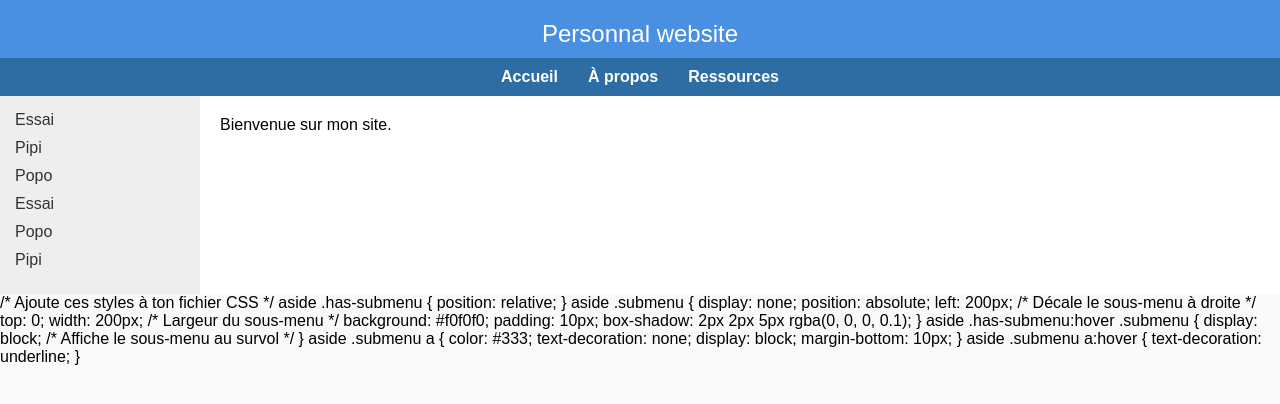
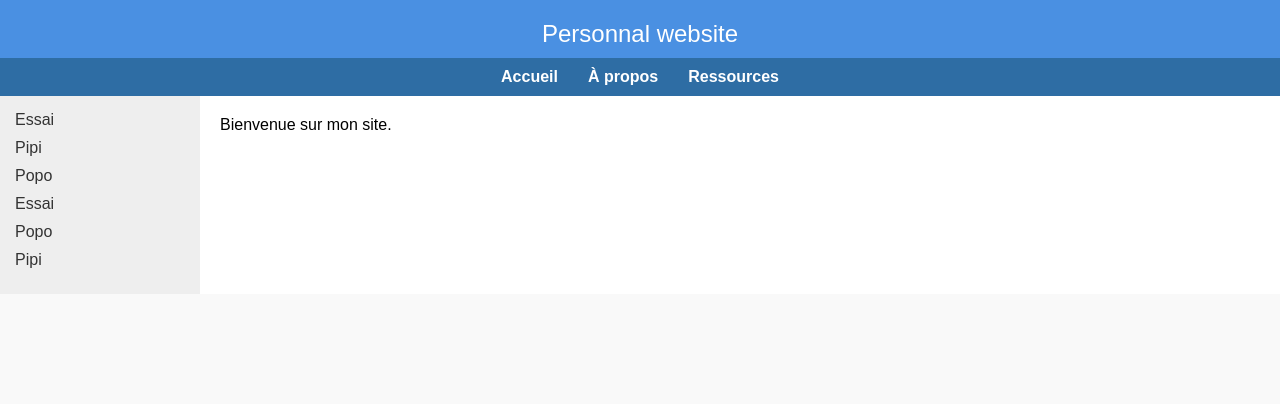
Before and after one commit to bdaire/bdaire.github.io, a Jekyll site: the page built from index.md, in a window 1280 px wide. Shown: the top 404 px of the page. Built offline with Jekyll 4.4.1, drawn with Linux system fonts in a browser that asks for light colours.

Commit message:
Update default.html

```diff
--- a/_layouts/default.html
+++ b/_layouts/default.html
@@ -88,38 +88,6 @@
     </main>
   </div>
 
-  /* Ajoute ces styles à ton fichier CSS */
-
-aside .has-submenu {
-  position: relative;
-}
-
-aside .submenu {
-  display: none;
-  position: absolute;
-  left: 200px;  /* Décale le sous-menu à droite */
-  top: 0;
-  width: 200px; /* Largeur du sous-menu */
-  background: #f0f0f0;
-  padding: 10px;
-  box-shadow: 2px 2px 5px rgba(0, 0, 0, 0.1);
-}
-
-aside .has-submenu:hover .submenu {
-  display: block; /* Affiche le sous-menu au survol */
-}
-
-aside .submenu a {
-  color: #333;
-  text-decoration: none;
-  display: block;
-  margin-bottom: 10px;
-}
-
-aside .submenu a:hover {
-  text-decoration: underline;
-}
-
 
 </body>
 </html>
```
